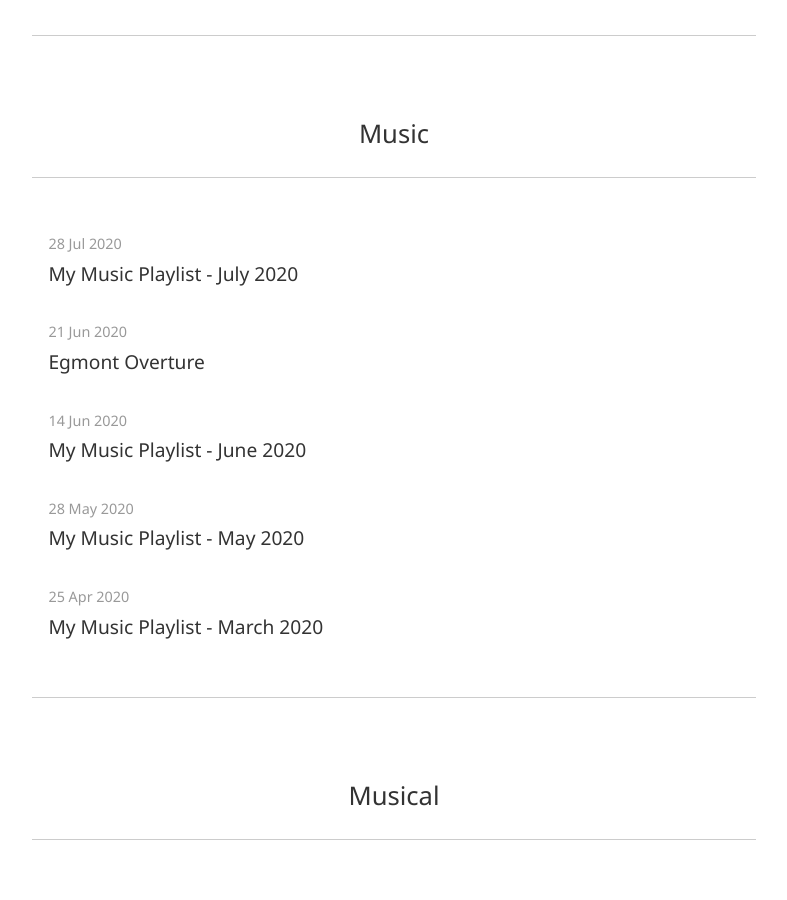
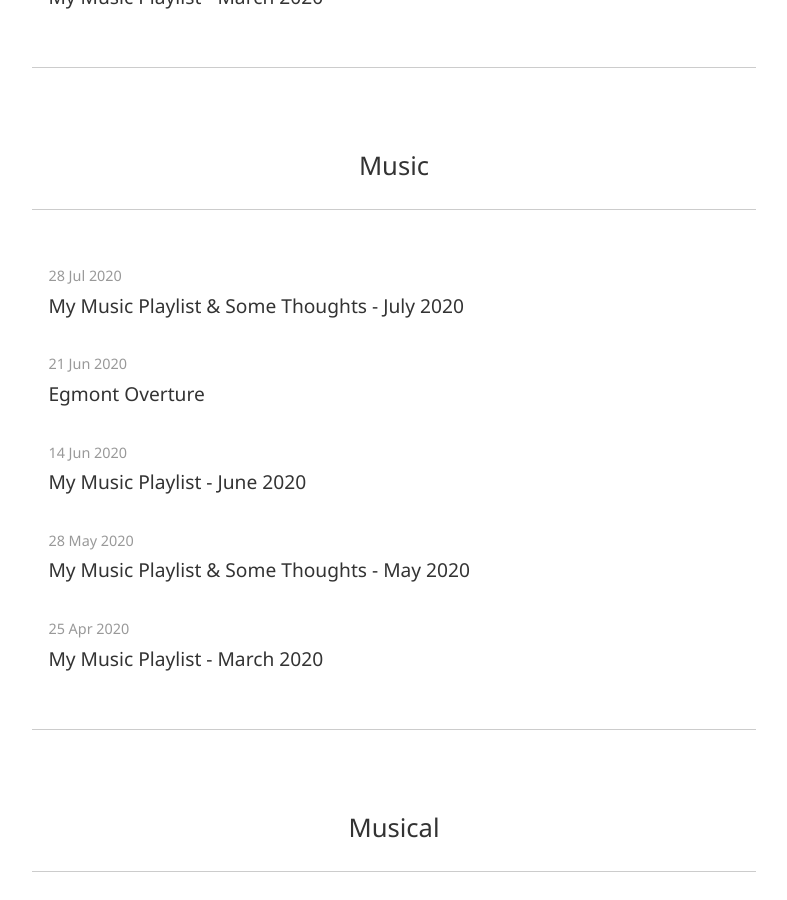
Before and after one commit to ZhongRuoyu/ruoyu.xyz, a Jekyll site: the page built from pages/core/tags.html, in a window 1280 px wide and 900 px high, scrolled down 3643 px. Shown: the whole window, without its empty margins (246-1033 px from the left). Built offline with Jekyll 4.4.1, drawn with Linux system fonts in a browser that asks for light colours; some of the changed text lies outside the part shown.

Commit message:
Posts reorganised

```diff
--- a/_posts/2020-05-29-playlist.md
+++ b/_posts/2020-05-29-playlist-thoughts.md
@@ -1,13 +1,14 @@
 ---
-title: My Music Playlist - May 2020
+title: My Music Playlist & Some Thoughts - May 2020
 date: 2020-05-29 01:06 +08
 last_modified_at: 2020-07-24 17:58 +08
 tag:
-    - Music
-    - Playlist
-    - Musical
-    - Anime
-    - Maintenance
+- Music
+- Playlist
+- Musical
+- Anime
+- Maintenance
+- Thoughts
 category: blog
 description: My music playlist for May 2020, and some update on the site construction status.
 ---
```
Also changed, not shown: _posts/2020-06-14-playlist.md (+3 -3 lines), _posts/2020-07-28-playlist.md (+4 -2 lines).
